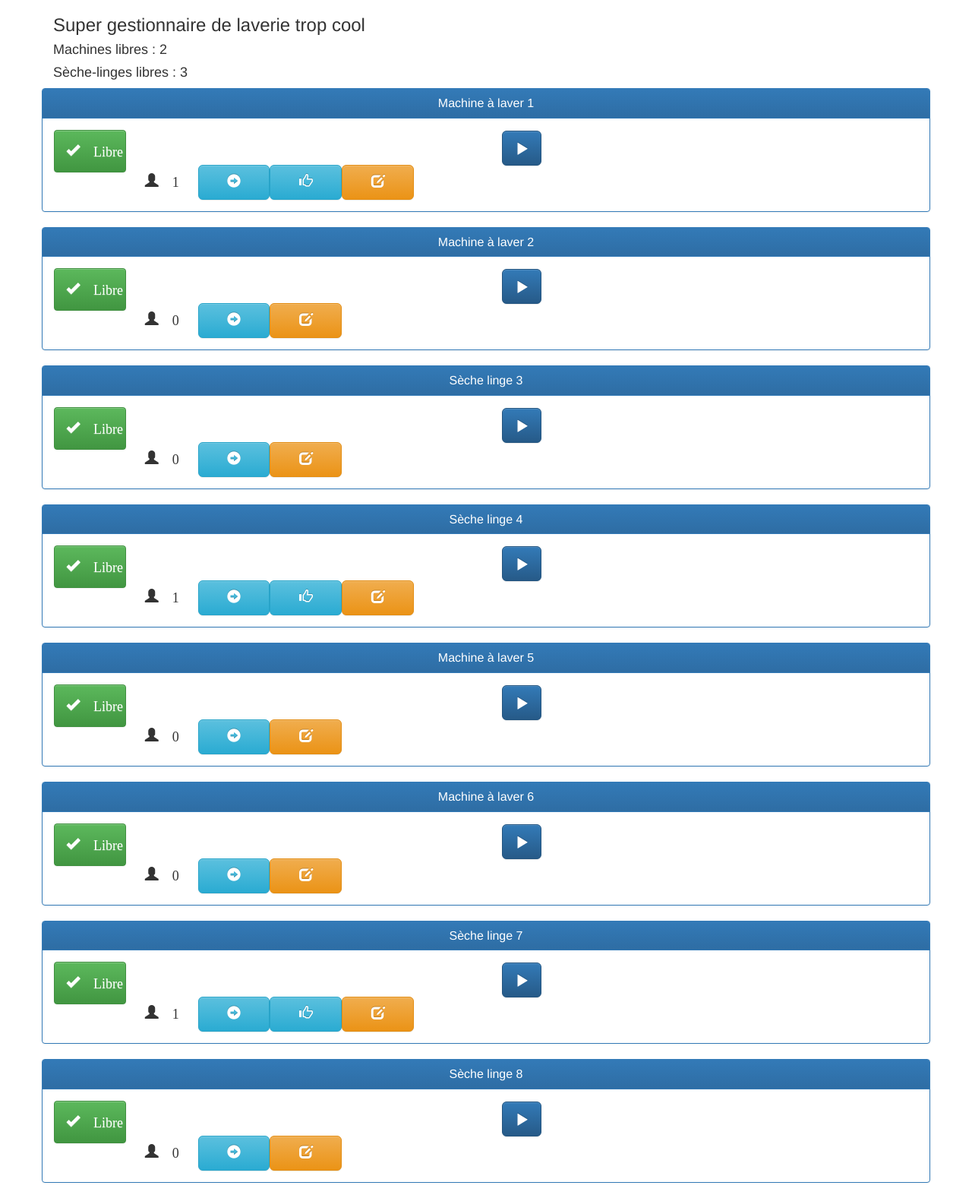
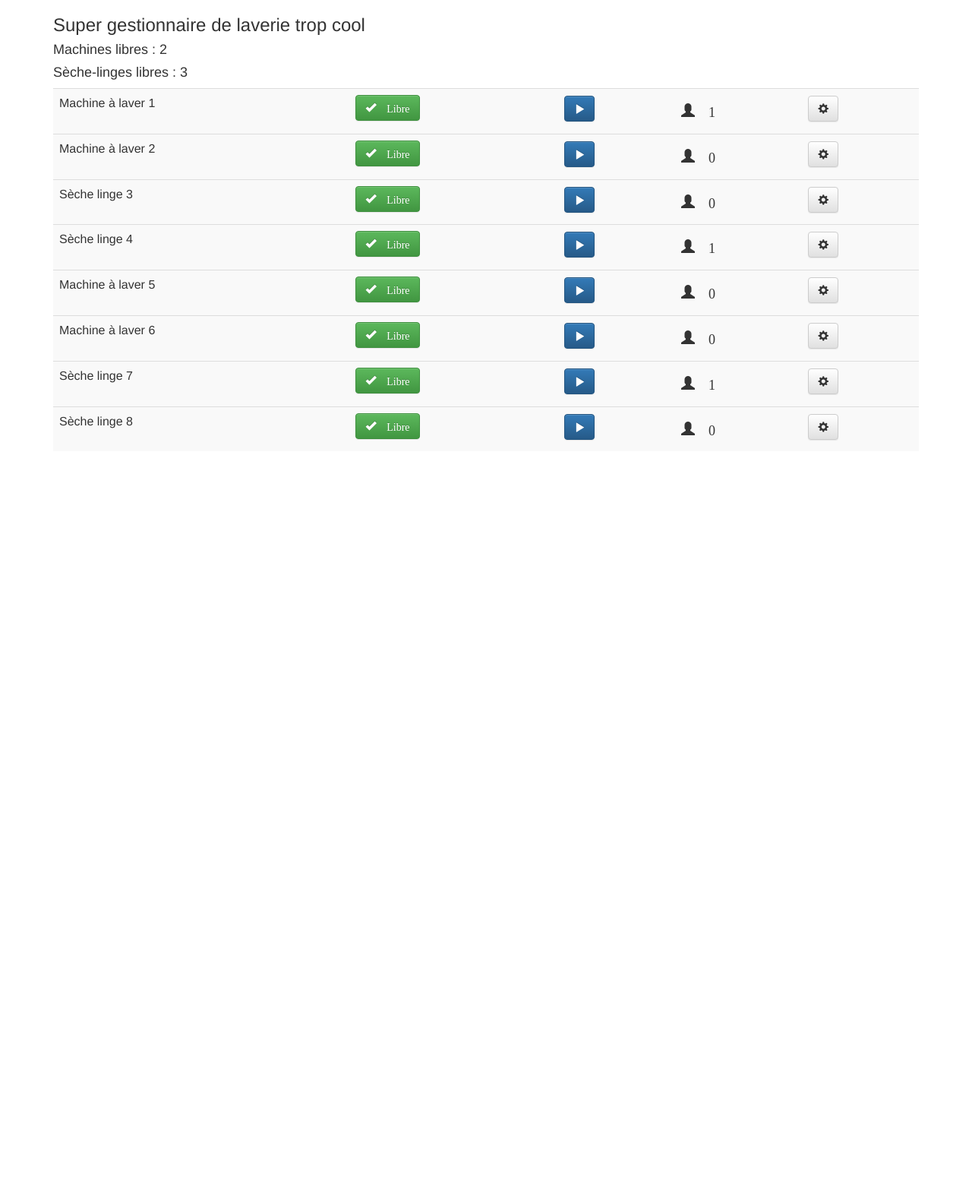
Before and after one commit to MaximeAnsquer/laverie_EMN, a Django app: page /laverie/ in a window 1280 px wide. Shown: the whole page at 76% size. After the commit the page ends 580 px from the top, so only its background shows below. Run offline with Django 3.2, Linux system fonts and the light colour scheme; data comes from the database, SQL or seed files in the repository; both versions use the stored data as it was after the commit; some libraries are stand-ins or nearby versions.

Commit message:
Ca commence a devenir sympa !

```diff
--- a/laverie/models.py
+++ b/laverie/models.py
@@ -26,7 +26,8 @@ class Appareil(models.Model):
         self.save()
 
     def remove_interesse(self):
-        self.interesses -= 1
+        if self.interesses > 0:
+            self.interesses -= 1
         self.save()
 
     def actualiser(self):
--- a/laverie/templates/laverie/index.html
+++ b/laverie/templates/laverie/index.html
@@ -19,156 +19,96 @@
     <h4>Machines libres : {{ nb_machines_libres }} </h4>
     <h4>Sèche-linges libres :  {{ nb_seche_linges_libres }} </h4>
 
+    <table class="table table-responsive table-striped">
+        <tbody>
+        {% for appareil in appareils %}
 
-    {% for appareil in appareils %}
-        <div class="row text-center">
+            <tr>
+                <!-- Nom -->
+                <td>
+                    <span class = "panel-title">{{ appareil }}</span>
+                </td>
 
-            <div class = "panel panel-primary">
-                <div class = "panel-heading">
-                    <h3 class = "panel-title">{{ appareil }}</h3>
-                </div>
-
-                <div class = "panel-body">
-                    <!-- Statut -->
+                <!-- Statut -->
+                <td>
                     {% if appareil.libre %}
-                        <div class="alert btn btn-success btn-lg col-lg-1 col-xs-8">
+                        <div class="btn btn-success">
                             <div class="glyphicon glyphicon-ok"> Libre</div>
                         </div>
                     {% else %}
                         {% if appareil.reste_longtemps %}
-                            <div class="alert btn-danger btn-lg col-lg-1 col-xs-8">
-                                <div class="glyphicon glyphicon-time"> {{ appareil.get_minutes_restantes }} minutes</div>
+                            <div class="btn btn-danger">
+                                <div class="glyphicon glyphicon-hourglass"> {{ appareil.get_minutes_restantes }} minutes</div>
                             </div>
                         {% else %}
-                            <div class="alert btn-warning btn-lg btn-lg col-lg-1 col-xs-8">
-                                <div class="glyphicon glyphicon-time"> {{ appareil.get_minutes_restantes }} minutes</div>
+                            <div class="btn btn-warning">
+                                <div class="glyphicon glyphicon-hourglass"> {{ appareil.get_minutes_restantes }} minutes</div>
                             </div>
                         {% endif %}
                     {% endif %}
+                </td>
 
-                    <!--Démarrer le compteur -->
+                <!-- Bouton démarrer -->
+                <td>
                     {% if appareil.libre %}
-                        <div col-lg-1 col-xs-4>
-                            <button type="button" class="btn btn-lg btn-primary glyphicon glyphicon-play "
-                                    onclick="lancer_decompte({{ appareil.id }})">
-                            </button>
-                        </div>
-                    {% else %}
-                        <div col-lg-1 col-xs-4>
-                            <button type="button" class="btn btn-lg btn-primary glyphicon glyphicon-repeat "
-                                    onclick="lancer_decompte({{ appareil.id }})">
-                            </button>
-                        </div>
-                    {% endif %}
-
-                    <div class="clearfix visible-xs"></div>
-
-                    <!-- Nombre d'intéressés -->
-                    <div class="btn-lg btn-lg col-lg-1 col-xs-3">
-                        <div class="glyphicon glyphicon-user"> {{  appareil.interesses }}</div>
-                    </div>
-
-                    <!--Bouton intéressé -->
-                    <button type="button" class="btn btn-lg btn-info btn-lg col-lg-1 col-xs-3"
-                            onclick="interesse({{ appareil.id }})">
-                        <div class="glyphicon glyphicon-circle-arrow-right"></div>
-                    </button>
-
-                    <!-- Bouton désintéressé -->
-                    {% if appareil.interesses != 0 %}
-                        <button type="button" class="btn btn-lg btn-info btn-lg col-lg-1 col-xs-3"
-                                onclick="plus_interesse({{ appareil.id }})">
-                            <div class="glyphicon glyphicon-thumbs-up"></div>
+                        <button type="button" class="btn btn-primary glyphicon glyphicon-play "
+                                onclick="lancer_decompte({{ appareil.id }})">
                         </button>
                     {% endif %}
+                </td>
 
-                    <!-- Bouton éditer -->
+                <!-- Nombre d'intéressées -->
+                <td>
+                    <h4>
+                        <div class="glyphicon glyphicon-user"> {{  appareil.interesses }}</div>
+                    </h4>
+                </td>
+
+                <!-- Bouton options -->
+                <td>
+                    <button type = "button"
+                            data-toggle = "collapse"
+                            class="btn btn-default glyphicon glyphicon-cog"
+                            data-target="#options_{{ appareil.id }}">
+                    </button>
+                </td>
+            </tr>
+
+            <!-- Options -->
+            <tr class="collapse" id="options_{{ appareil.id }}">
+                <td></td>
+                <!-- Bouton intéressé -->
+                <td>
+                    <button type="button" class="btn btn-default"
+                            onclick="interesse({{ appareil.id }})">
+                        <div class="glyphicon glyphicon-share-alt"></div>
+                    </button>
+                </td>
+
+                <!-- Bouton plus intéressé -->
+                <td>
+                    <button type="button" class="btn btn-default"
+                            onclick="plus_interesse({{ appareil.id }})">
+                        <div class="glyphicon glyphicon-thumbs-up"></div>
+                    </button>
+                </td>
+
+                <!-- Bouton modifier -->
+                <td>
                     <button type="button" onclick="demander_valeur({{ appareil.id }})"
-                            class="btn btn-lg btn-warning btn-lg col-lg-1 col-xs-3" >
+                            class="btn btn-warning" >
                         <div class="glyphicon glyphicon-edit"></div>
                     </button>
-                </div>
-            </div>
+                </td>
+                <td></td>
+            </tr>
 
-        </div>
-    {% endfor %}
-
-
-    <!--
-
-
-    <table class="table table-responsive text-center">
-        <tbody>
-        {% for appareil in appareils %}
-            <tr>
-                <div class="col-lg-6 col-xs-12">
-                    <td class="btn-lg">{{ appareil }}</td>
-                    <td>
-                        {% if appareil.libre %}
-                            <div class="alert btn-success btn-lg">
-                                <div class="glyphicon glyphicon-ok"></div>
-                                <div>Libre</div>
-                            </div>
-                        {% else %}
-                            {% if appareil.reste_longtemps %}
-                                <div class="alert btn-danger btn-lg">
-                                    <div class="glyphicon glyphicon-time"></div>
-                                    <div>{{ appareil.get_minutes_restantes }} minutes</div>
-                                </div>
-                            {% else %}
-                                <div class="alert btn-warning btn-lg">
-                                    <div class="glyphicon glyphicon-time"></div>
-                                    <div>{{ appareil.get_minutes_restantes }} minutes</div>
-                                </div>
-                            {% endif %}
-                        {% endif %}
-                    </td>
-                    {% if appareil.libre %}
-                        <td>
-                            <button type="button" class="btn btn-lg btn-primary glyphicon glyphicon-play" onclick="lancer_decompte({{ appareil.id }})"></button>
-                        </td>
-                    {% else %}
-                        <td>
-                            <button type="button" class="btn btn-lg btn-primary glyphicon glyphicon-repeat" onclick="lancer_decompte({{ appareil.id }})"></button>
-                        </td>
-                    {% endif %}
-                </div>
-                <div class="col-lg-6 col-xs-12">
-                    <td class="btn-lg">
-                        {{ appareil.interesses }}
-                        <div class="glyphicon glyphicon-user"></div>
-                    </td>
-                    <td>
-                        <button type="button" class="btn btn-lg btn-info" onclick="interesse({{ appareil.id }})">
-                            <div class="glyphicon glyphicon-circle-arrow-right"></div>
-                        </button>
-                    </td>
-                    <td>
-                        {% if appareil.interesses != 0 %}
-                            <button type="button" class="btn btn-lg btn-info" onclick="plus_interesse({{ appareil.id }})">
-                                <div class="glyphicon glyphicon-thumbs-up"></div>
-                            </button>
-                        {% endif %}
-                    </td>
-                    <td>
-                        <button type="button" onclick="demander_valeur({{ appareil.id }})" class="btn btn-lg btn-warning" >
-                            <div class="glyphicon glyphicon-edit"></div>
-                        </button>
-
-                        <div id="corriger_{{ appareil.id }}" style="display: none">
-                            <input id="valeur_{{ appareil.id }}" type="number" min="0" max="{{ appareil.duree }}"/>
-                            <button onclick="corriger_compteur({{ appareil.id }})">Valider</button>
-                        </div>
-
-                    </td>
-                </div>
-            </tr>
         {% endfor %}
-
         </tbody>
     </table>
 
-    -->
+
+
 
 
 </div>
```
Also changed, not shown: db.sqlite3.
